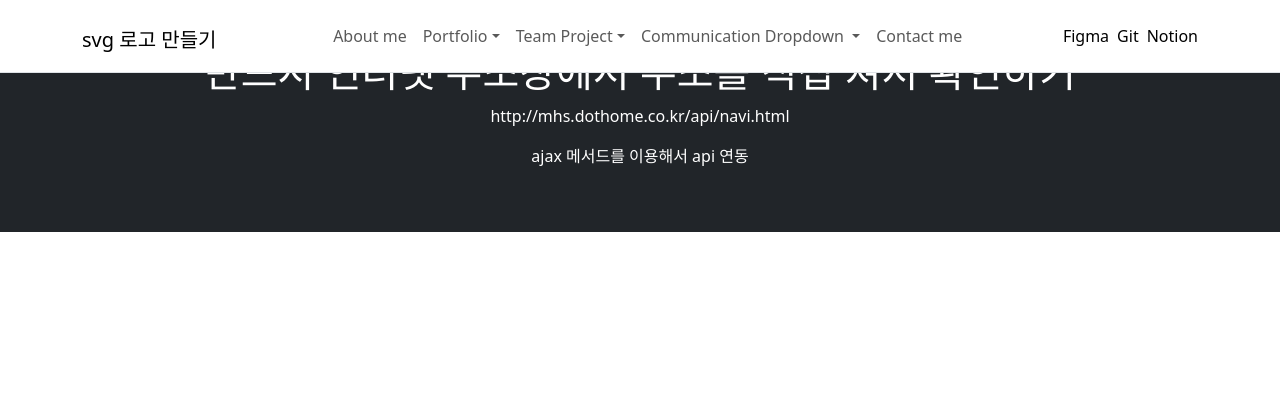
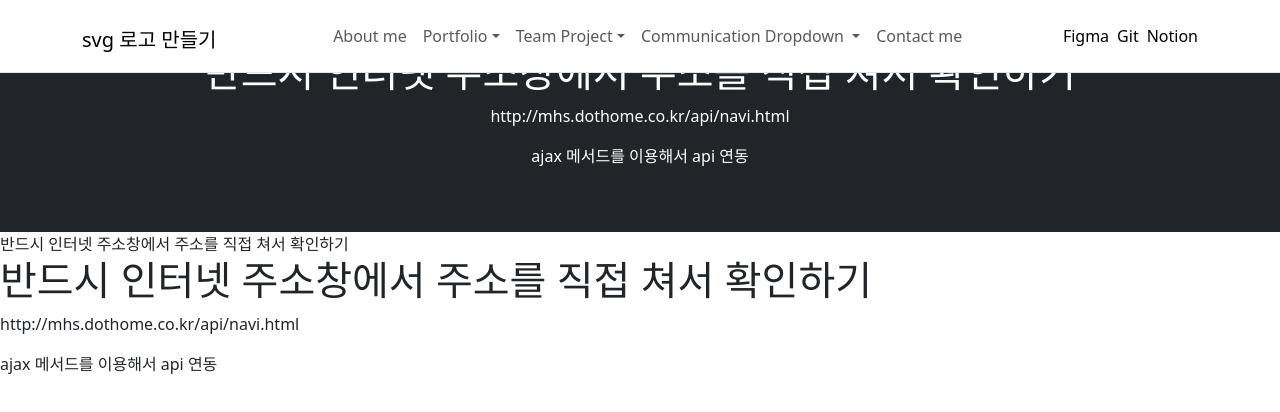
Before and after one commit to munhyeonsuk/Jquery, a plain HTML site: page api/navi.html in a window 1280 px wide. Drawn offline with nearby package versions, Linux system fonts and the light colour scheme.

Commit message:
소개페이지 jquery연습

```diff
--- a/api/navi.html
+++ b/api/navi.html
@@ -91,12 +91,29 @@
             </div>
           </nav>
     </header>
+    <section style="height: 300vh;"></section>
     <script src="https://cdn.jsdelivr.net/npm/bootstrap@5.3.3/dist/js/bootstrap.bundle.min.js" integrity="sha384-YvpcrYf0tY3lHB60NNkmXc5s9fDVZLESaAA55NDzOxhy9GkcIdslK1eN7N6jIeHz" crossorigin="anonymous"></script>
     <!-- 자바스크립트 돌리려고 -->
     <script src="https://code.jquery.com/jquery-2.2.4.min.js" integrity="sha256-BbhdlvQf/xTY9gja0Dq3HiwQF8LaCRTXxZKRutelT44=" crossorigin="anonymous"></script>
     <!-- 제이쿼리 돌리려고 -->
 
     <!-- ajax 실행식 넣기 -->
+    <script>
+        //section에 class 넣기
+        $("section").attr('class', 'bg-white')
+
+        // h1에 있는 것을 section에 넣기
+        $("section").html($("h1").html());
+        // 클래스 bg-dark 것을 section에 넣기 append 이어서(그냥 html 넣으면 초기화하고 삽입)
+        $("section").append($(".bg-dark").html());
+
+        $(window).on('scroll', ()=>{
+            // 스크롤 할때마다 실행해
+            $("body").attr("data-position", $(window).scrollTop())
+        })
+        // 자바스크립트의 addEventListener가 제이쿼리에서 on / 자바스크립트 setAttribute는 제이쿼리에서 attr: 속성을 만들고 값을 넣음
+    </script>
+
   </body>
 </body>
 </html>
```
